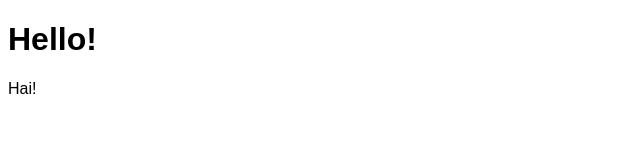
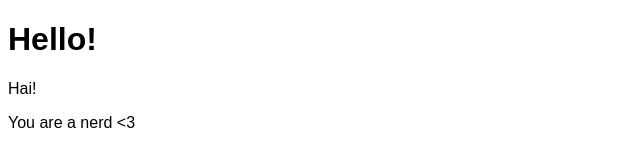
Before and after one commit to goggleb0t/hello-world, a plain HTML site: page index.html in a window 1280 px wide. Shown: the whole page, without its empty margins (0-640 px from the left). Drawn offline with Linux system fonts and the light colour scheme.

Commit message:
added note of adoration
ya nerd

```diff
--- a/index.html
+++ b/index.html
@@ -12,5 +12,6 @@
 <body>
     <h1>Hello!</h1>
     <p>Hai!</p>
+    <p>You are a nerd &lt;3</p>
 </body>
 </html>
```
